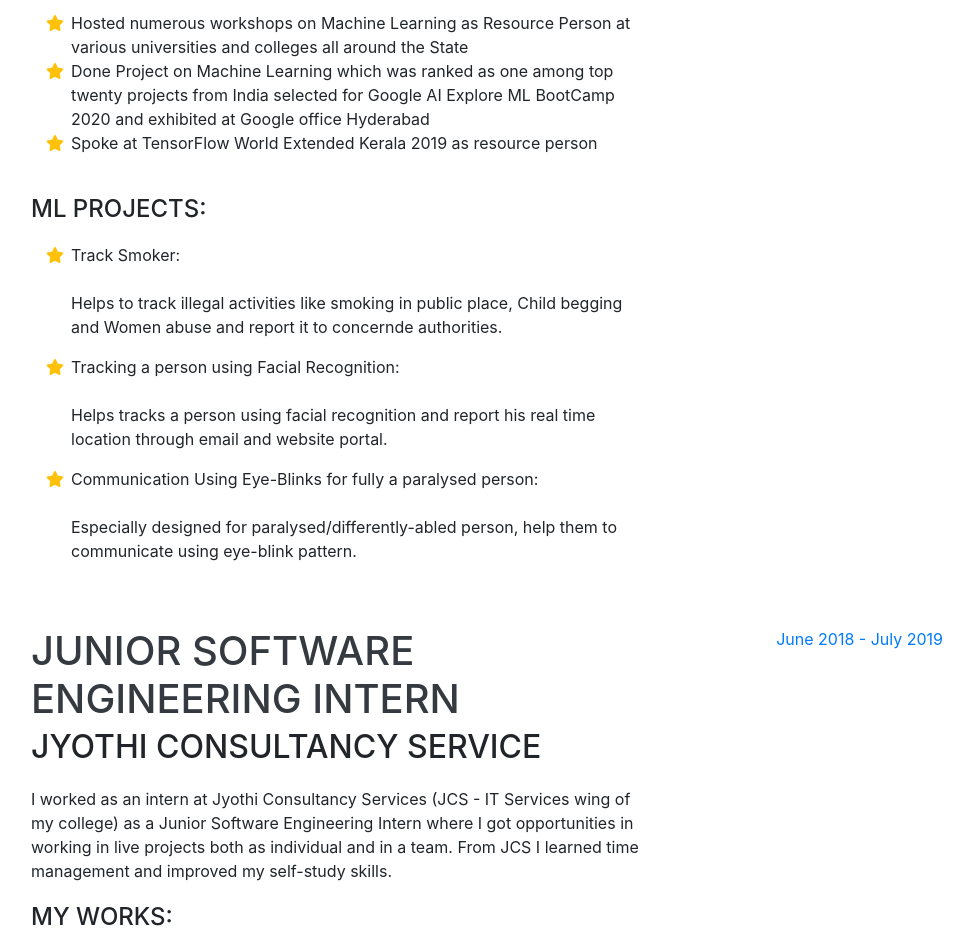
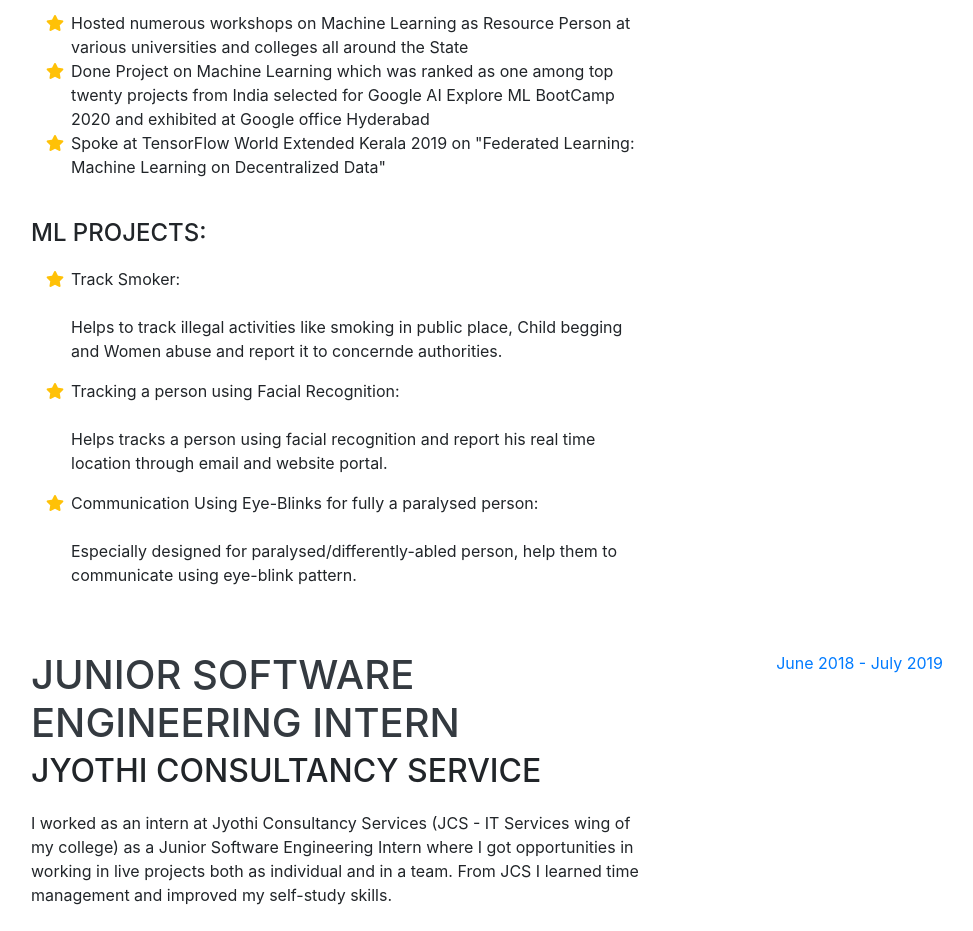
Before and after one commit to sreeragrnandan/sreeragrnandan.github.io, a website with bundled scripts: page index.html in a window 1280 px wide. Shown: the part 1200-2131 px from the top of the page, without its empty margins (289-1262 px from the left). Built offline with nearby package versions, Linux system fonts and the light colour scheme; a web font is replaced by a local one.

Commit message:
Update index.html

```diff
--- a/index.html
+++ b/index.html
@@ -148,7 +148,7 @@
 
                   <li>
                        <i class="fa-li fa fa-star text-warning"></i>
-                        Spoke at TensorFlow World Extended Kerala 2019 as resource person
+                        Spoke at TensorFlow World Extended Kerala 2019 on "Federated Learning: Machine Learning on Decentralized Data"
                   </li>
               </ul>
                   <div class="subheading mb-3"><br/>ML Projects:</div>
```
